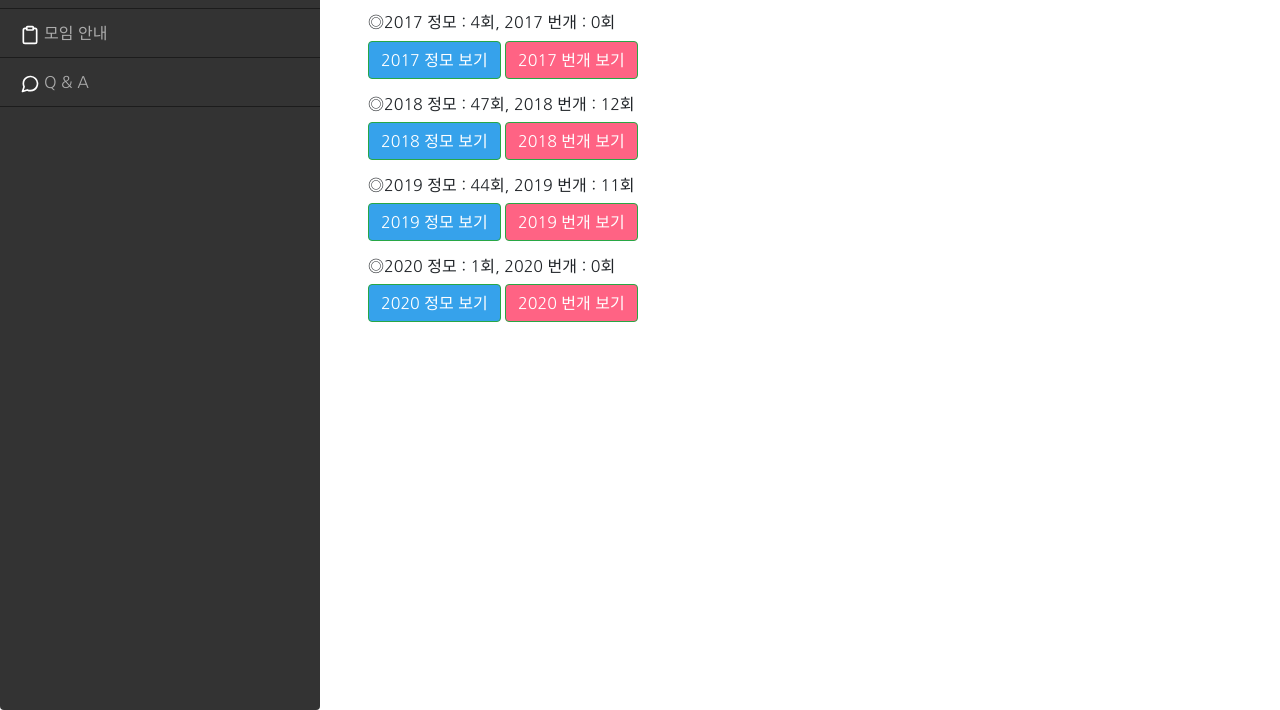
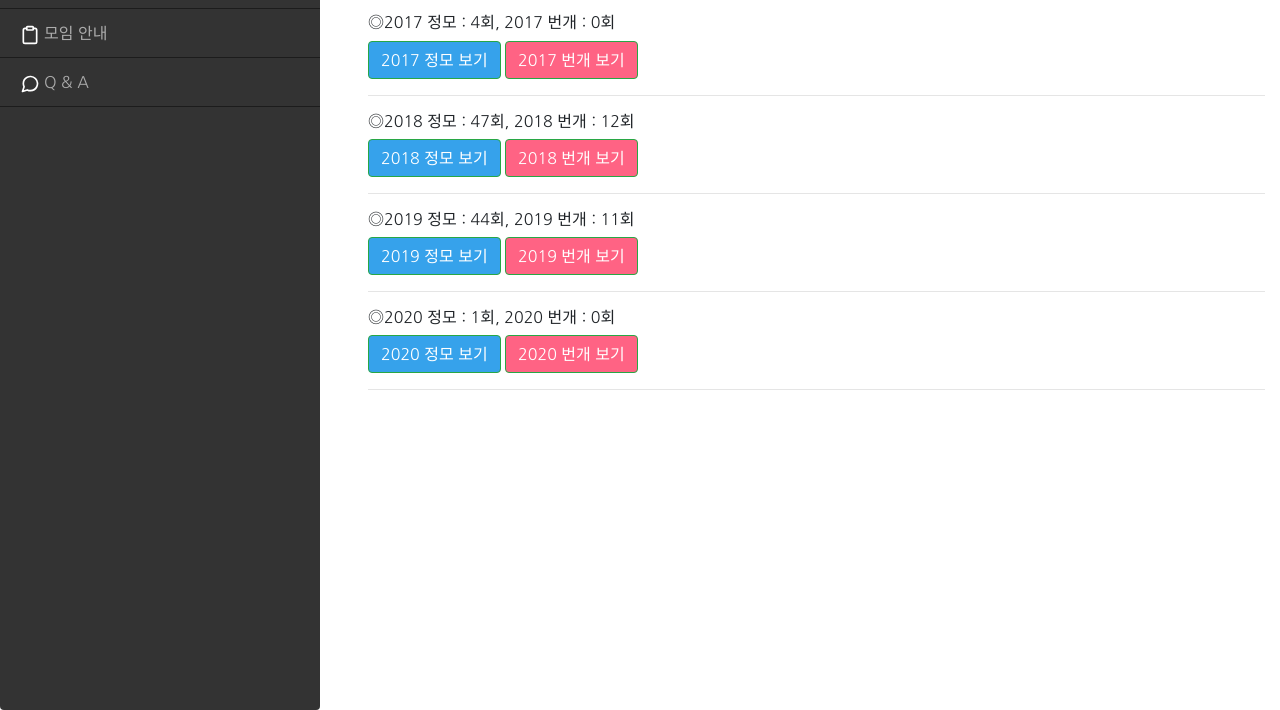
Before and after one commit to sgkimi/SMT, a plain HTML site: page userMovie.html in a window 1280 px wide. Shown: the part 90-800 px from the top of the page. Drawn offline with Linux system fonts and the light colour scheme; a script that the page names is missing; a web font is replaced by a local one.

Commit message:
Add files via upload

```diff
--- a/userMovie.html
+++ b/userMovie.html
@@ -55,21 +55,22 @@
 
           <h6>◎2017 정모 : 4회, 2017 번개 : 0회</h6><button class="btn btn-success" data-toggle="modal" data-target="#modal2017_1" style="background-color: rgb(54, 162, 235);">2017 정모 보기</button>
           <button class="btn btn-success" data-toggle="modal" data-target="#modal2017_2" style="background-color: rgb(255, 99, 132);">2017 번개 보기</button>
-         <p>
+         <p> <hr>
+
 
          <h6>◎2018 정모 : 47회, 2018 번개 : 12회</h6>
          <button class="btn btn-success" data-toggle="modal" data-target="#modal2018_1" style="background-color: rgb(54, 162, 235);">2018 정모 보기</button>
           <button class="btn btn-success" data-toggle="modal" data-target="#modal2018_2" style="background-color: rgb(255, 99, 132);">2018 번개 보기</button>
-          <p>
+          <p><hr>
 
         <h6>◎2019 정모 : 44회, 2019 번개 : 11회</h6>
           <button class="btn btn-success" data-toggle="modal" data-target="#modal2019_1" style="background-color: rgb(54, 162, 235);">2019 정모 보기</button>
           <button class="btn btn-success" data-toggle="modal" data-target="#modal2019_2" style="background-color: rgb(255, 99, 132);">2019 번개 보기</button>
-          <p>
+          <p><hr>
         <h6>◎2020 정모 : 1회, 2020 번개 : 0회</h6>
           <button class="btn btn-success" data-toggle="modal" data-target="#modal2020_1" style="background-color: rgb(54, 162, 235);">2020 정모 보기</button>
           <button class="btn btn-success" data-toggle="modal" data-target="#modal2020_2" style="background-color: rgb(255, 99, 132);">2020 번개 보기</button>
-          <p><p><p></p>
+          <p><hr>
 
     <!-- 막대그래프-->
           <canvas id="barChart"></canvas>
```
Also changed, not shown: userLogin.html (+1 -1 lines).
